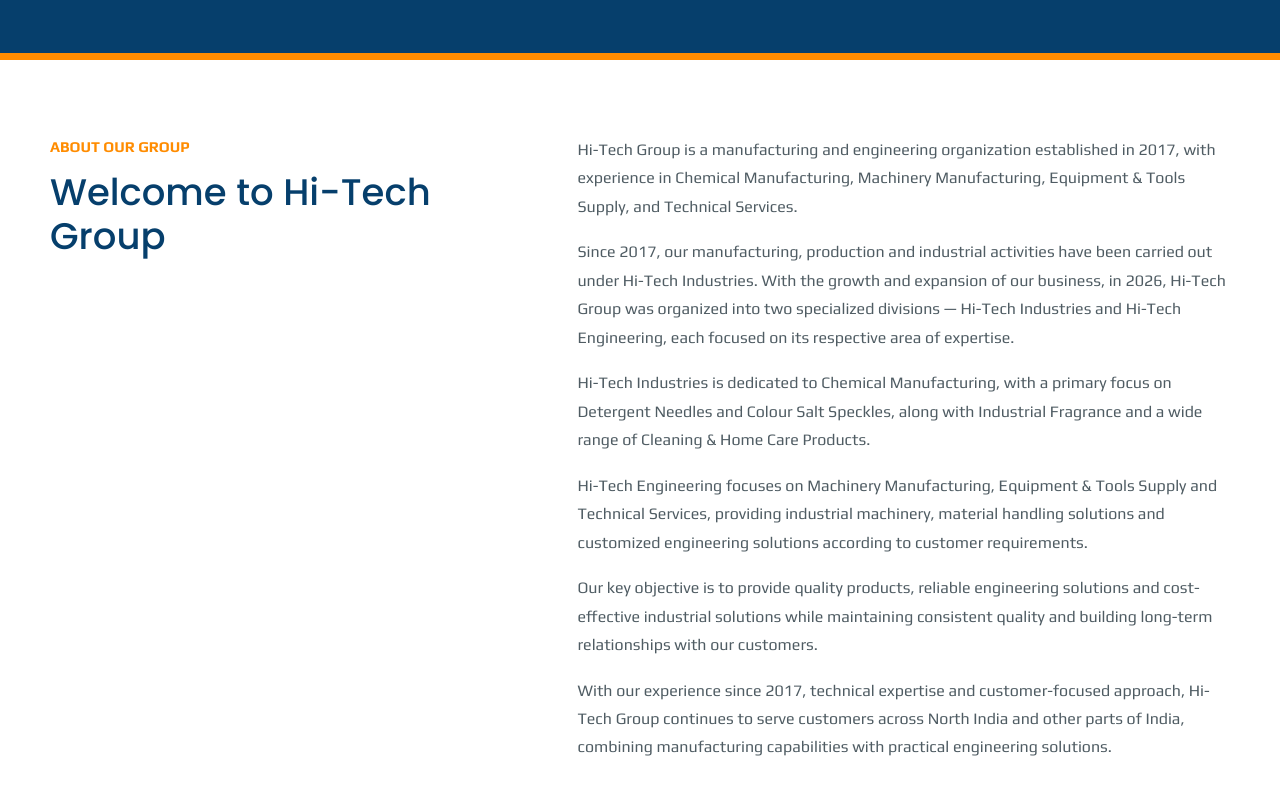
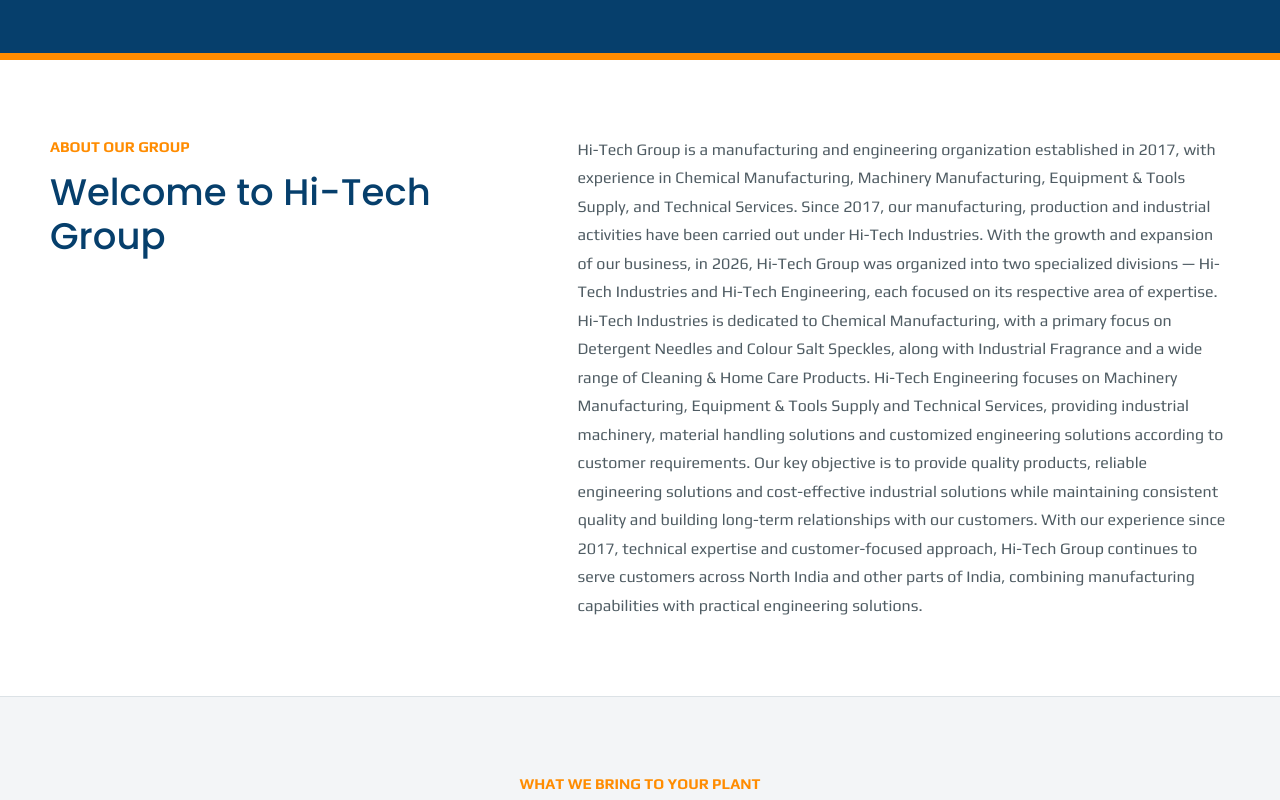
Before and after one commit to htikanpur-alt/hitech, a Next.js app: page /about-us in a window 1280 px wide. Shown: the part 420-1220 px from the top of the page. Built offline with nearby package versions, Linux system fonts and the light colour scheme.

Commit message:
Update Site source

```diff
--- a/app/about-us/page.tsx
+++ b/app/about-us/page.tsx
@@ -55,13 +55,8 @@
             <p className="section-kicker">ABOUT OUR GROUP</p>
             <h2>Welcome to Hi-Tech Group</h2>
           </div>
-          <div className="about-long-copy">
-            <p>Hi-Tech Group is a manufacturing and engineering organization established in 2017, with experience in Chemical Manufacturing, Machinery Manufacturing, Equipment &amp; Tools Supply, and Technical Services.</p>
-            <p>Since 2017, our manufacturing, production and industrial activities have been carried out under Hi-Tech Industries. With the growth and expansion of our business, in 2026, Hi-Tech Group was organized into two specialized divisions — Hi-Tech Industries and Hi-Tech Engineering, each focused on its respective area of expertise.</p>
-            <p>Hi-Tech Industries is dedicated to Chemical Manufacturing, with a primary focus on Detergent Needles and Colour Salt Speckles, along with Industrial Fragrance and a wide range of Cleaning &amp; Home Care Products.</p>
-            <p>Hi-Tech Engineering focuses on Machinery Manufacturing, Equipment &amp; Tools Supply and Technical Services, providing industrial machinery, material handling solutions and customized engineering solutions according to customer requirements.</p>
-            <p>Our key objective is to provide quality products, reliable engineering solutions and cost-effective industrial solutions while maintaining consistent quality and building long-term relationships with our customers.</p>
-            <p>With our experience since 2017, technical expertise and customer-focused approach, Hi-Tech Group continues to serve customers across North India and other parts of India, combining manufacturing capabilities with practical engineering solutions.</p>
+          <div className="about-long-copy about-single-copy">
+            <p>Hi-Tech Group is a manufacturing and engineering organization established in 2017, with experience in Chemical Manufacturing, Machinery Manufacturing, Equipment &amp; Tools Supply, and Technical Services. Since 2017, our manufacturing, production and industrial activities have been carried out under Hi-Tech Industries. With the growth and expansion of our business, in 2026, Hi-Tech Group was organized into two specialized divisions — Hi-Tech Industries and Hi-Tech Engineering, each focused on its respective area of expertise. Hi-Tech Industries is dedicated to Chemical Manufacturing, with a primary focus on Detergent Needles and Colour Salt Speckles, along with Industrial Fragrance and a wide range of Cleaning &amp; Home Care Products. Hi-Tech Engineering focuses on Machinery Manufacturing, Equipment &amp; Tools Supply and Technical Services, providing industrial machinery, material handling solutions and customized engineering solutions according to customer requirements. Our key objective is to provide quality products, reliable engineering solutions and cost-effective industrial solutions while maintaining consistent quality and building long-term relationships with our customers. With our experience since 2017, technical expertise and customer-focused approach, Hi-Tech Group continues to serve customers across North India and other parts of India, combining manufacturing capabilities with practical engineering solutions.</p>
           </div>
         </div>
       </section>
--- a/app/globals.css
+++ b/app/globals.css
@@ -246,6 +246,7 @@
 .about-page-hero strong { display: block; margin-top: 13px; color: #d8e8f1; font-size: 17px; font-weight: 500; }
 .about-welcome-grid { display: grid; grid-template-columns: .82fr 1.18fr; gap: 74px; align-items: start; }
 .about-long-copy p { margin: 0 0 17px; color: #4f5c63; font-size: 16px; line-height: 1.78; }
+.about-single-copy p { margin: 0; }
 .about-capabilities { background: var(--mist); border-top: 1px solid var(--line); }
 .about-capability-grid { display: grid; grid-template-columns: repeat(4, 1fr); gap: 15px; }
 .about-capability-grid article { min-height: 214px; padding: 21px 19px; background: #fff; border-bottom: 5px solid var(--orange); text-align: center; box-shadow: 0 7px 20px rgba(6,63,108,.07); }
```
